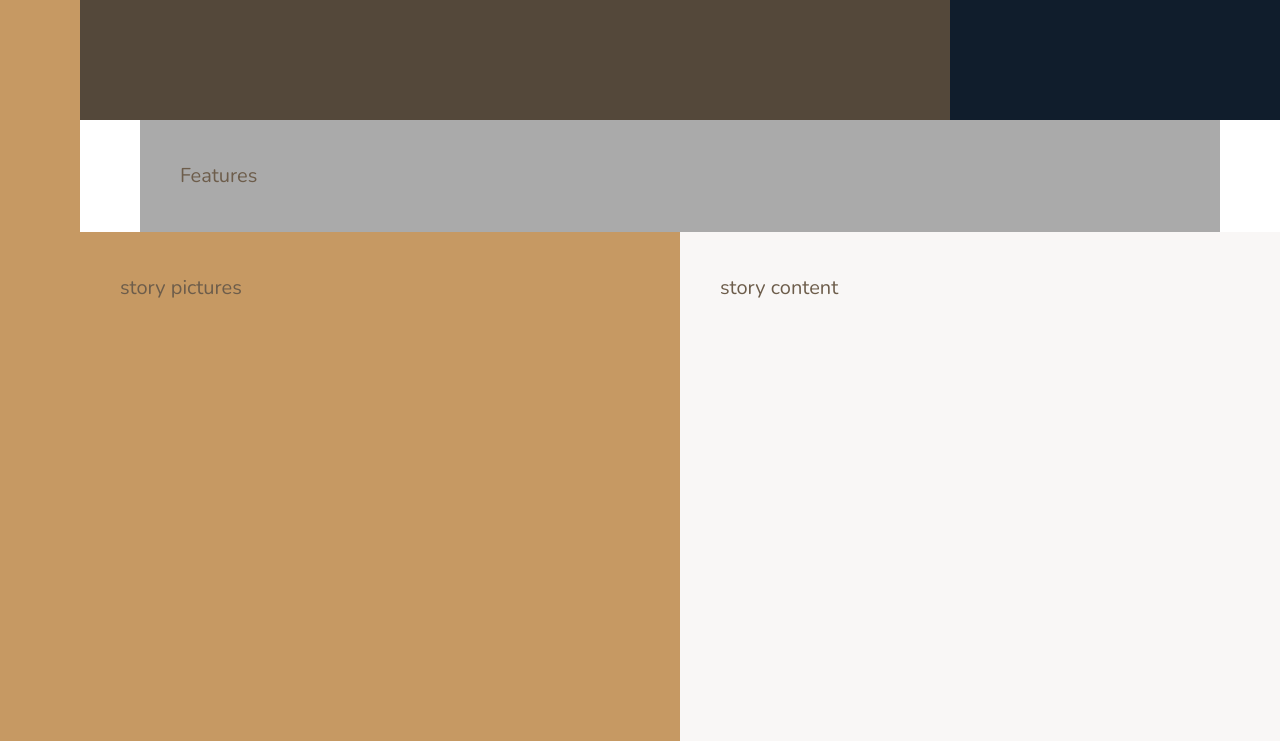
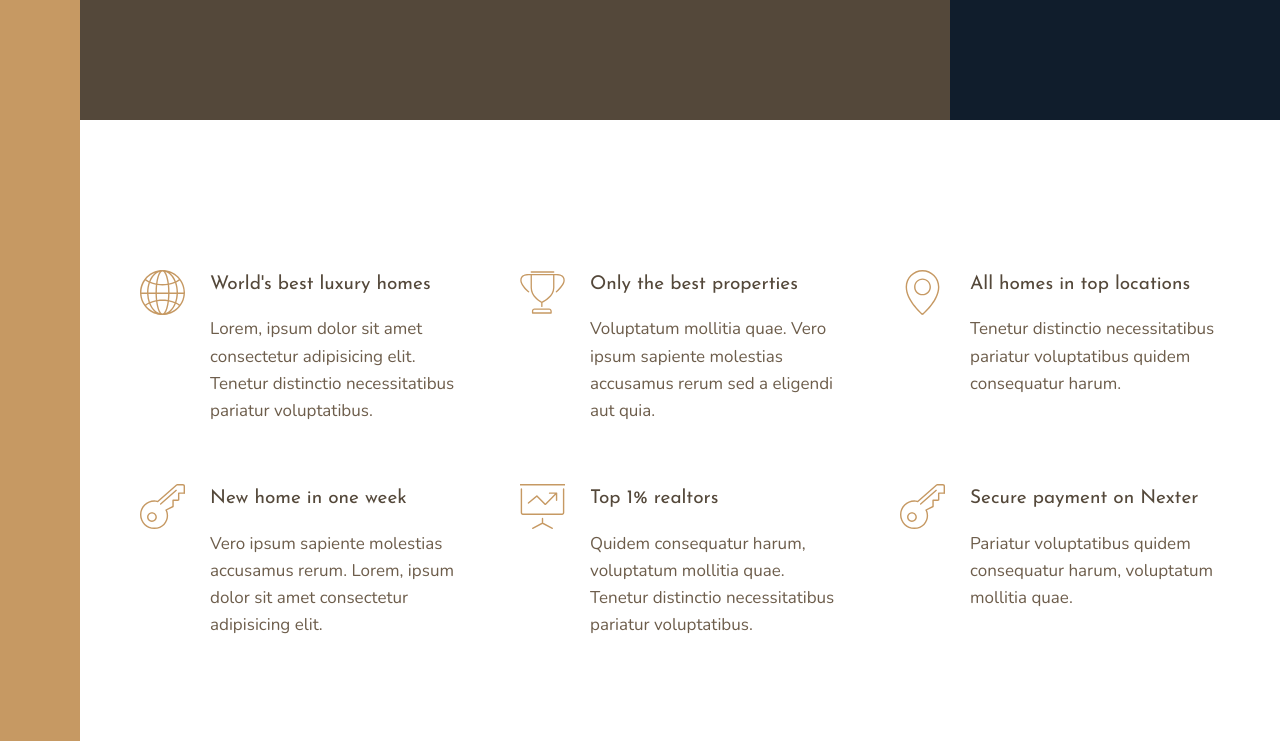
Before and after one commit to newtonfav/Nexter, a website: page index.html in a window 1280 px wide. Shown: the part 520-1261 px from the top of the page. Drawn offline with nearby package versions, Linux system fonts and the light colour scheme.

Commit message:
completed the features section

```diff
--- a/index.html
+++ b/index.html
@@ -21,7 +21,73 @@
 
     <div class="realtors">Top 3 realtors</div>
 
-    <div class="features">Features</div>
+    <div class="features">
+      <div class="feature">
+        <svg class="feature__icon">
+          <use xlink:href="img/sprite.svg#icon-global"></use>
+        </svg>
+        <h4 class="heading-4 heading-4--dark">World's best luxury homes</h4>
+        <p class="feature__text">
+          Lorem, ipsum dolor sit amet consectetur adipisicing elit. Tenetur
+          distinctio necessitatibus pariatur voluptatibus.
+        </p>
+      </div>
+
+      <div class="feature">
+        <svg class="feature__icon">
+          <use xlink:href="img/sprite.svg#icon-trophy"></use>
+        </svg>
+        <h4 class="heading-4 heading-4--dark">Only the best properties</h4>
+        <p class="feature__text">
+          Voluptatum mollitia quae. Vero ipsum sapiente molestias accusamus
+          rerum sed a eligendi aut quia.
+        </p>
+      </div>
+
+      <div class="feature">
+        <svg class="feature__icon">
+          <use xlink:href="img/sprite.svg#icon-map-pin"></use>
+        </svg>
+        <h4 class="heading-4 heading-4--dark">All homes in top locations</h4>
+        <p class="feature__text">
+          Tenetur distinctio necessitatibus pariatur voluptatibus quidem
+          consequatur harum.
+        </p>
+      </div>
+
+      <div class="feature">
+        <svg class="feature__icon">
+          <use xlink:href="img/sprite.svg#icon-key"></use>
+        </svg>
+        <h4 class="heading-4 heading-4--dark">New home in one week</h4>
+        <p class="feature__text">
+          Vero ipsum sapiente molestias accusamus rerum. Lorem, ipsum dolor sit
+          amet consectetur adipisicing elit.
+        </p>
+      </div>
+
+      <div class="feature">
+        <svg class="feature__icon">
+          <use xlink:href="img/sprite.svg#icon-presentation"></use>
+        </svg>
+        <h4 class="heading-4 heading-4--dark">Top 1% realtors</h4>
+        <p class="feature__text">
+          Quidem consequatur harum, voluptatum mollitia quae. Tenetur distinctio
+          necessitatibus pariatur voluptatibus.
+        </p>
+      </div>
+
+      <div class="feature">
+        <svg class="feature__icon">
+          <use xlink:href="img/sprite.svg#icon-key"></use>
+        </svg>
+        <h4 class="heading-4 heading-4--dark">Secure payment on Nexter</h4>
+        <p class="feature__text">
+          Pariatur voluptatibus quidem consequatur harum, voluptatum mollitia
+          quae.
+        </p>
+      </div>
+    </div>
 
     <div class="story__pictures">story pictures</div>
 
--- a/sass/_base.scss
+++ b/sass/_base.scss
@@ -42,9 +42,4 @@
     [sidebar-start] 8rem [sidebar-end full-start] minmax(6rem, 1fr)
     [center-start] repeat(8, [col-start] minmax(min-content, 14rem) [col-end])
     [center-end] minmax(6rem, 1fr) [full-end];
-
-  & > * {
-    padding: 40px;
-    font-size: 2rem;
-  }
 }
--- a/sass/_features.scss
+++ b/sass/_features.scss
@@ -1,4 +1,29 @@
 .features {
-  background-color: $color-grey-light-2;
   grid-column: center-start / center-end;
+  margin: 15rem 0;
+
+  display: grid;
+  grid-template-columns: repeat(auto-fit, minmax(25rem, 1fr));
+  gap: 6rem;
+
+  align-items: start;
 }
+
+.feature {
+  display: grid;
+  grid-template-columns: min-content 1fr;
+  grid-row-gap: 1.5rem;
+  grid-column-gap: 2.5rem;
+
+  &__icon {
+    fill: $color-primary;
+    width: 4.5rem;
+    height: 4.5rem;
+
+    grid-row: 1 / span 2;
+  }
+
+  &__text {
+    font-size: 1.7rem;
+  }
+}
--- a/sass/_typography.scss
+++ b/sass/_typography.scss
@@ -0,0 +1,29 @@
+%heading {
+  font-family: $font-display;
+  font-weight: 400;
+}
+
+.heading-1 {
+  @extend %heading;
+}
+
+.heading-2 {
+  @extend %heading;
+}
+
+.heading-3 {
+  @extend %heading;
+}
+
+.heading-4 {
+  @extend %heading;
+  font-size: 1.9rem;
+
+  &--light {
+    color: $color-grey-light-1;
+  }
+
+  &--dark {
+    color: $color-grey-dark-1;
+  }
+}
```
Also changed, not shown: css/style.css, sass/main.scss (line endings or trailing spaces).
